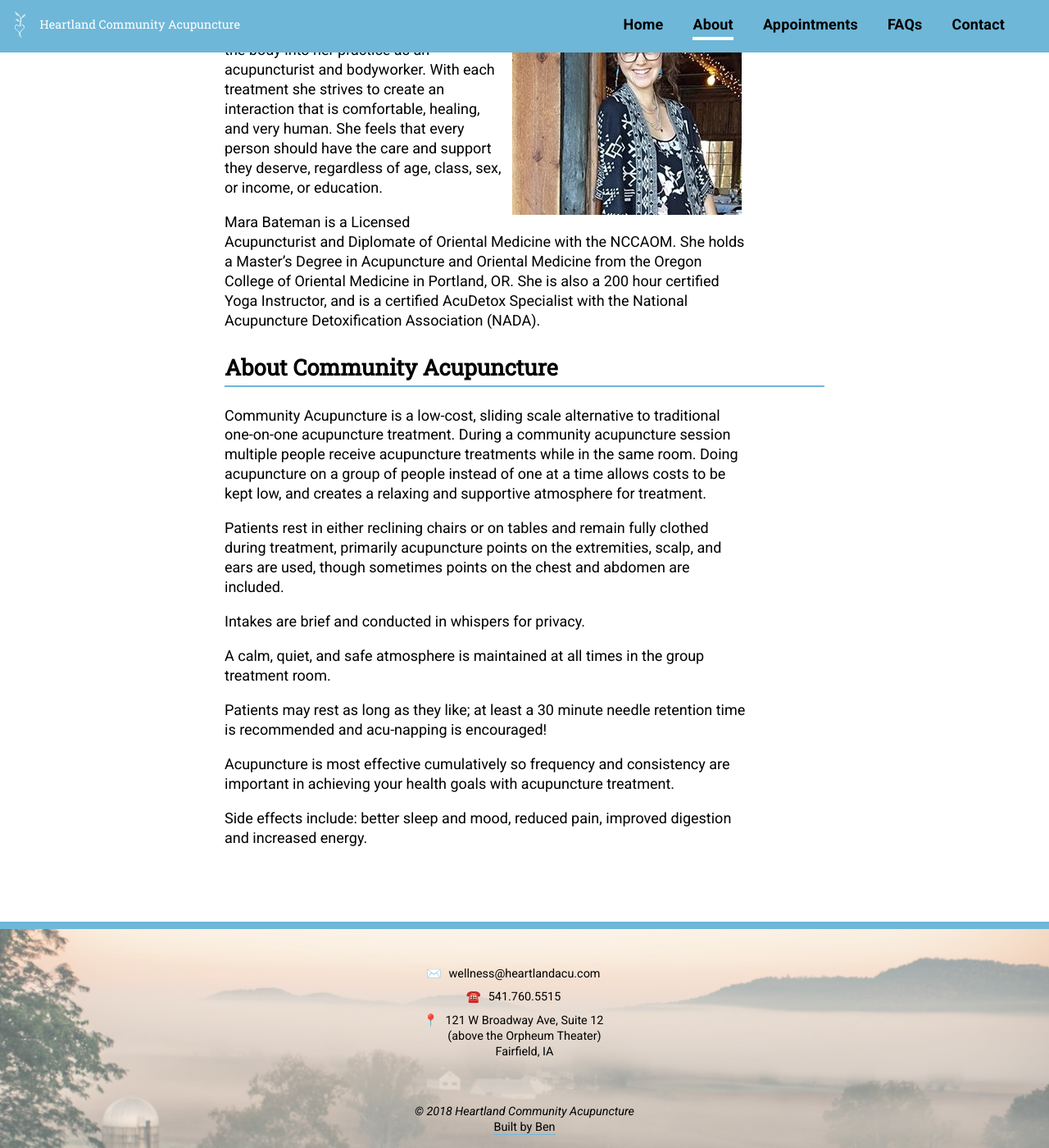
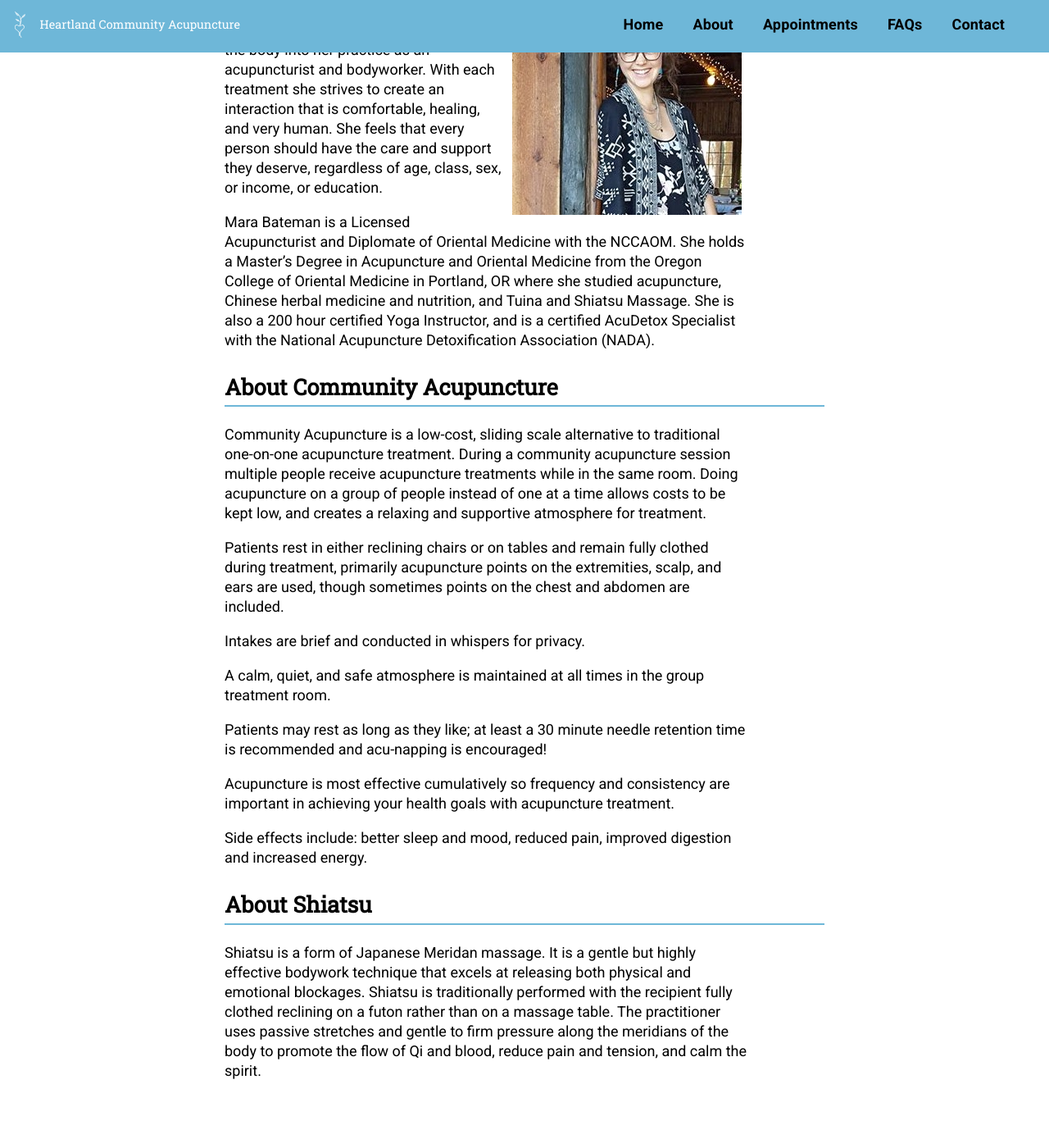
Before and after one commit to alwaysblank/heartlandacu, a Jekyll site: the page built from about.md, in a window 1280 px wide and 1400 px high, scrolled down 557 px. Shown: the whole window at 82% size. Built offline with Jekyll 4.4.1, drawn with Linux system fonts in a browser that asks for light colours; a script that is not in the unit is left out.

Commit message:
Update Pages “about”

```diff
--- a/about.md
+++ b/about.md
@@ -10,7 +9,7 @@ masthead: /assets/images/uploads/sunset.png
 
 Mara Bateman has always been intrigued and amazed by the capabilities of the human body and mind. She brings a joy, creativity, and intuitive understanding of the body into her practice as an acupuncturist and bodyworker. With each treatment she strives to create an interaction that is comfortable, healing, and very human. She feels that every person should have the care and support they deserve, regardless of age, class, sex, or income, or education.
 
-Mara Bateman is a Licensed Acupuncturist and Diplomate of Oriental Medicine with the NCCAOM. She holds a Master’s Degree in Acupuncture and Oriental Medicine from the Oregon College of Oriental Medicine in Portland, OR. She is also a 200 hour certified Yoga Instructor, and is a certified AcuDetox Specialist with the National Acupuncture Detoxification Association (NADA).
+Mara Bateman is a Licensed Acupuncturist and Diplomate of Oriental Medicine with the NCCAOM. She holds a Master’s Degree in Acupuncture and Oriental Medicine from the Oregon College of Oriental Medicine in Portland, OR where she studied acupuncture, Chinese herbal medicine and nutrition, and Tuina and Shiatsu Massage. She is also a 200 hour certified Yoga Instructor, and is a certified AcuDetox Specialist with the National Acupuncture Detoxification Association (NADA).
 
 ## About Community Acupuncture
 
@@ -27,3 +26,7 @@ Patients may rest as long as they like; at least a 30 minute needle retention ti
 Acupuncture is most effective cumulatively so frequency and consistency are important in achieving your health goals with acupuncture treatment.
 
 Side effects include: better sleep and mood, reduced pain, improved digestion and increased energy.
+
+## About Shiatsu
+
+Shiatsu is a form of Japanese Meridan massage. It is a gentle but highly effective bodywork technique that excels at releasing both physical and emotional blockages.  Shiatsu is traditionally performed with the recipient fully clothed reclining on a futon rather than on a massage table.  The practitioner uses passive stretches and gentle to firm pressure along the meridians of the body to promote the flow of Qi and blood, reduce pain and tension, and calm the spirit.
```
Also changed, not shown: other parts of about.md (+0 -1 lines).
